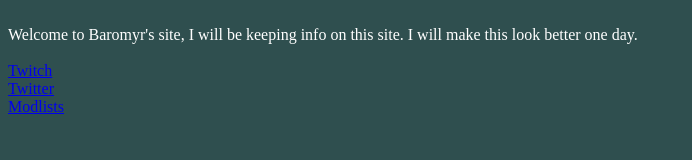
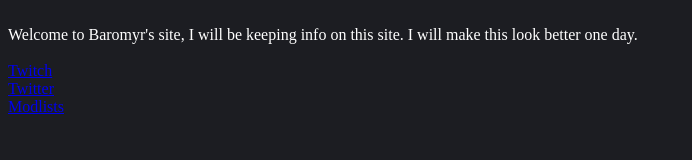
Before and after one commit to baromyr/baromyr.github.io, a plain HTML site: page index.html in a window 1280 px wide. Shown: the whole page, without its empty margins (0-692 px from the left). Drawn offline with Linux system fonts and the light colour scheme.

Commit message:
Better Backgound Color

```diff
--- a/styles.css
+++ b/styles.css
@@ -1,5 +1,5 @@
 body {
     white-space: pre-line;
-    background-color: darkslategray;
+    background-color: #1c1d22;
     color: white;
 }
```
